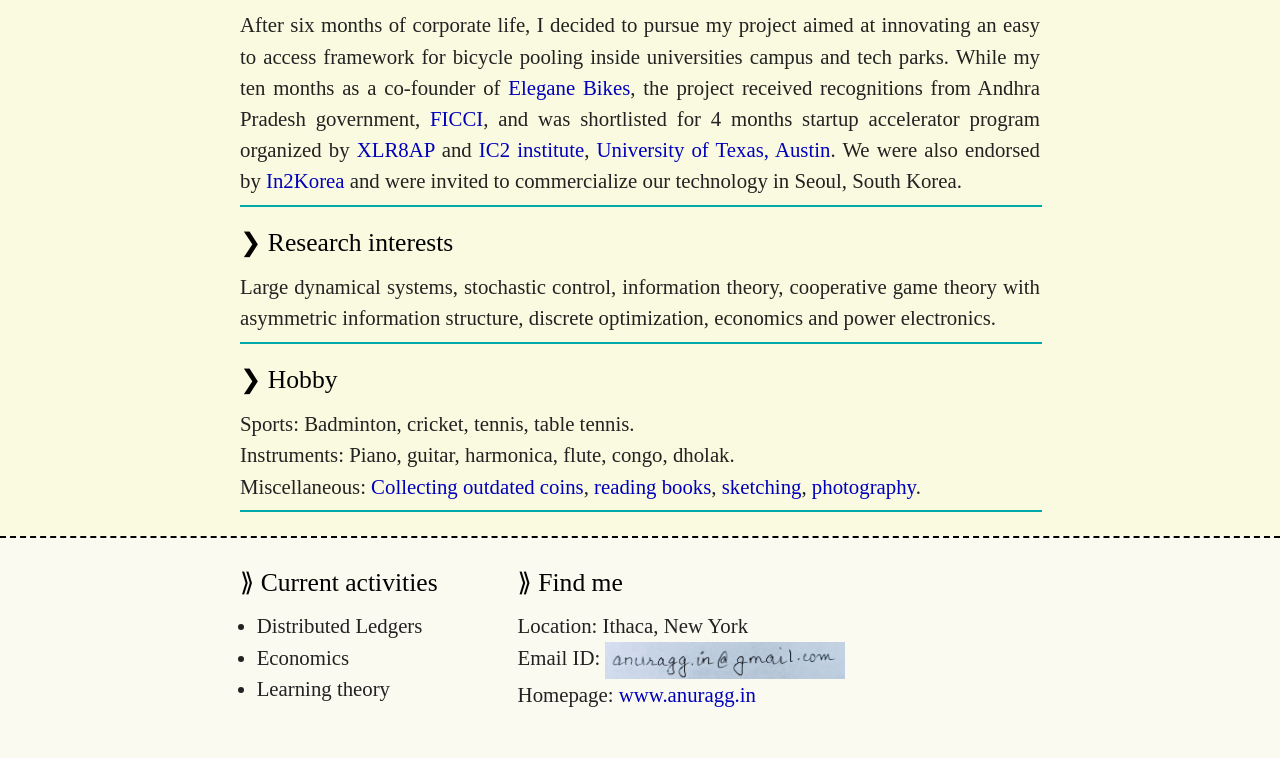
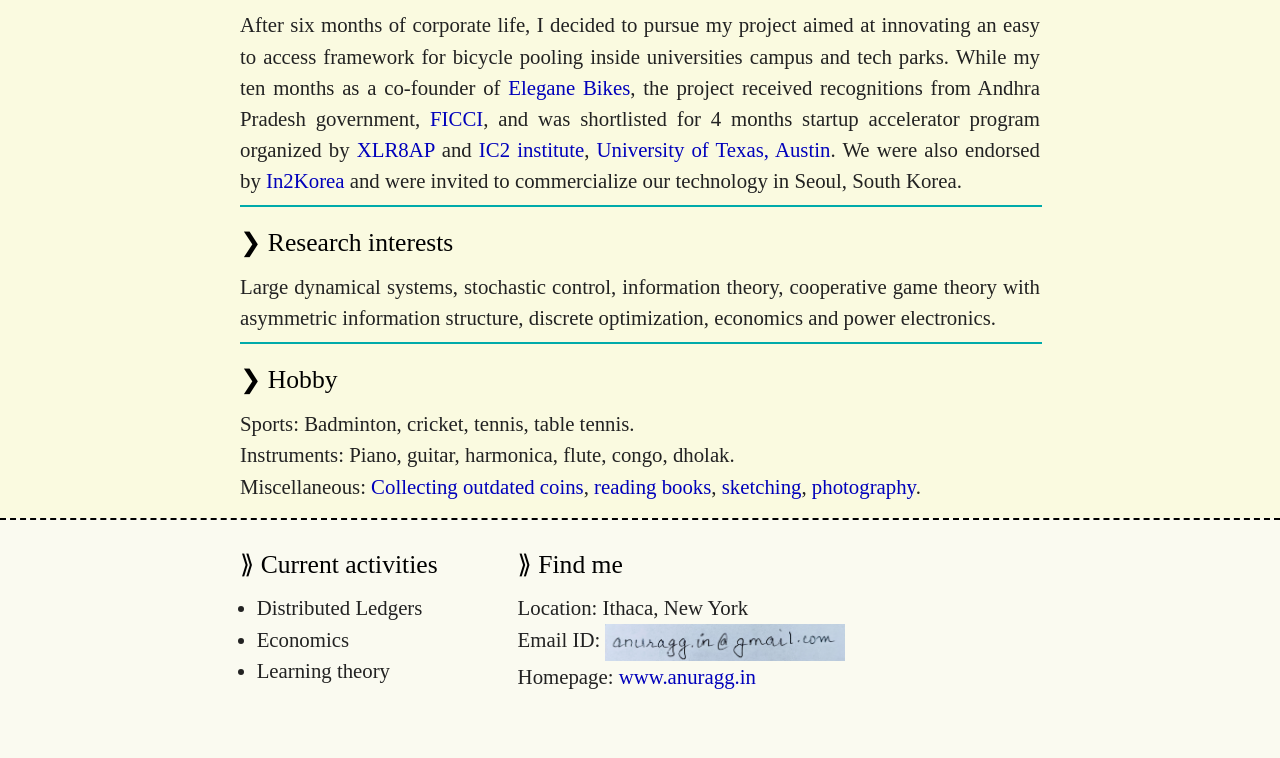
Before and after one commit to anuragg-in/anuragg-in.github.io, a plain HTML site: page index.html in a window 1280 px wide. Shown: the part 1130-1888 px from the top of the page. Drawn offline with Linux system fonts and the light colour scheme.

Commit message:
removed paper, sundries

```diff
--- a/index.html
+++ b/index.html
@@ -63,9 +63,9 @@
           <br>
           Miscellaneous: <a class = "link" href="coins.html">Collecting outdated coins</a>, <a class="link" href="books.html">reading books</a>, <a class="link" href="sketching.html">sketching</a>, <a class="link" href="photography.html">photography</a>.
           </div>
-					<hr>
 
 					<!-- <div class = "heading"> Updates (Academics)</div>
+					<hr>
           <div class = "text justify">
 					<ul>
 					<li>Aug 2023: Submitted the paper <a class="link" href="https://arxiv.org/abs/2305.05479">Multiple-stopping time Sequential Detection for Energy Efficient Mining in Blockchain-Enabled IoT</a>, co-authored with Prof. Vikram Krishnamurthy, to the IEEE Transactions on Signal Processing. <a href="files/journal/blockchain_pomdp.pdf" target="_blank" rel="noopener noreferrer">
```
